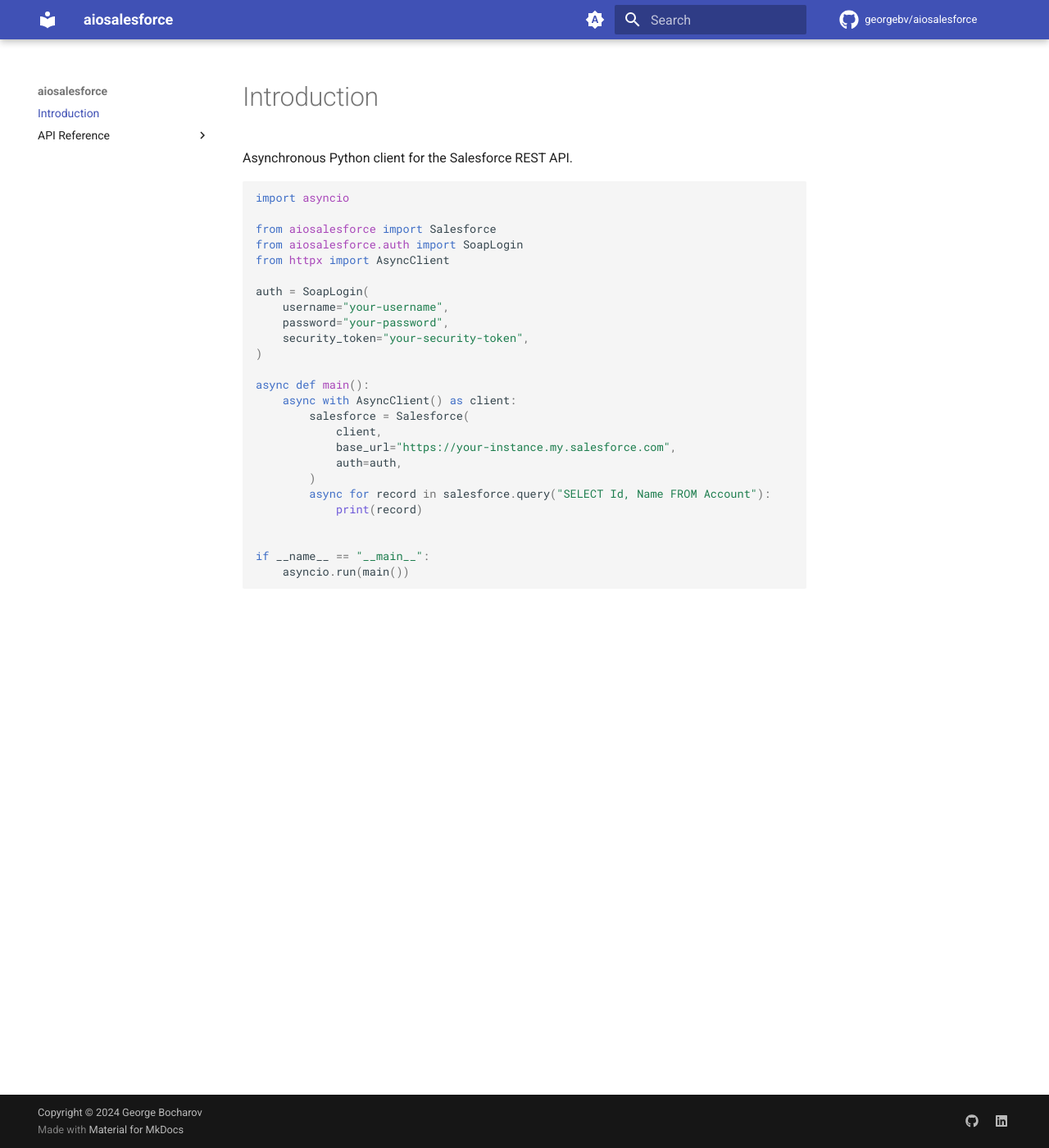
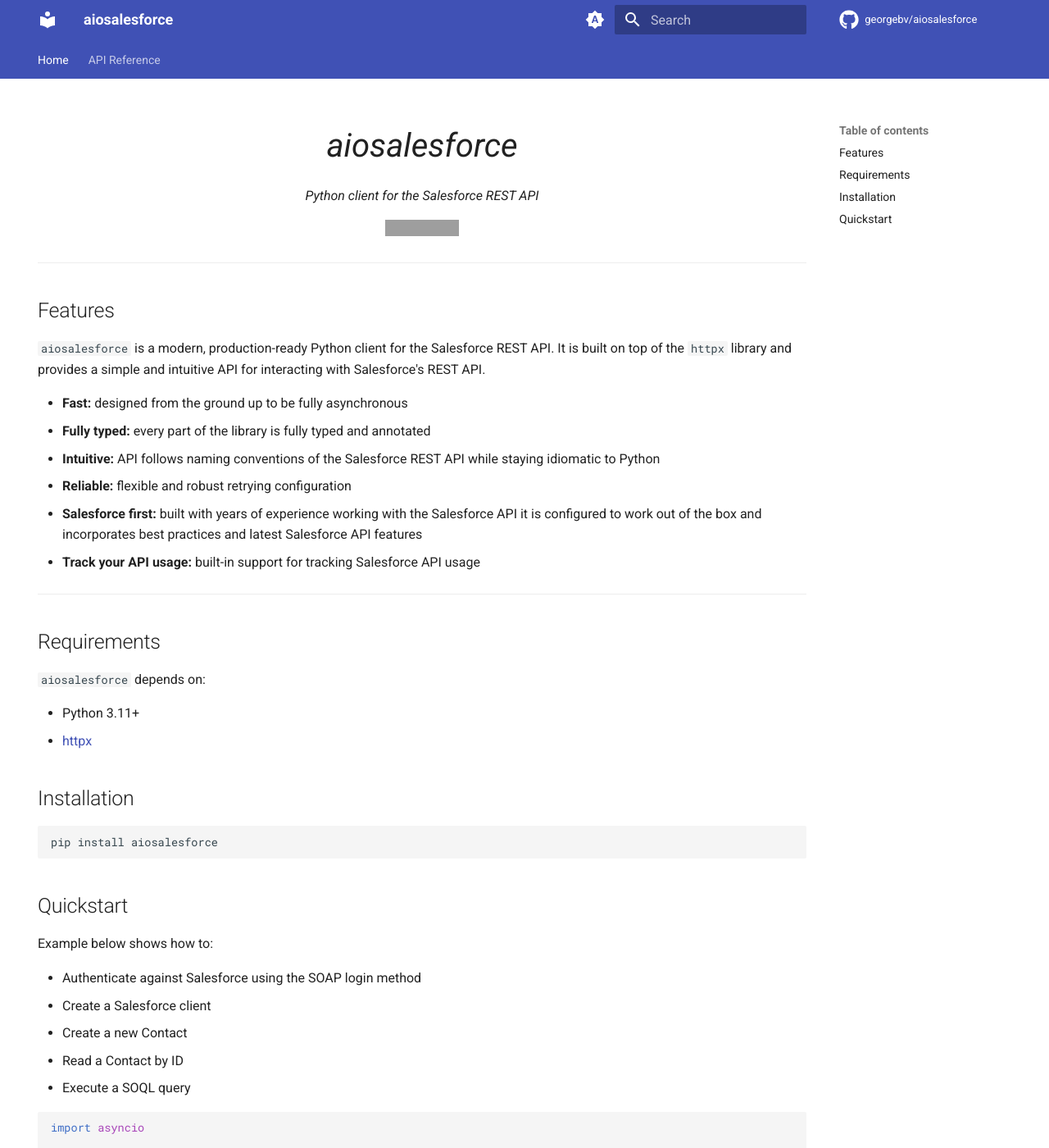
Before and after one commit to georgebv/aiosalesforce, an MkDocs documentation site: the page built from docs/index.md, in a window 1280 px wide and 1400 px high. Shown: the whole window at 82% size. Built offline with MkDocs 1.6.1 and Material for MkDocs 9.7.7, drawn with Linux system fonts in a browser that asks for light colours; comment, search, counter and statistics services are not loaded; some of the changed text lies outside the part shown; grey boxes are pictures that could not be loaded.

````diff
--- a/docs/index.md
+++ b/docs/index.md
@@ -1,4 +1,66 @@
-Asynchronous Python client for the Salesforce REST API.
+---
+hide:
+  - navigation
+---
+
+<style>
+.md-content .md-typeset h1 { display: none; }
+</style>
+
+<p align="center" style="font-size:40px; margin:0px 10px 0px 10px">
+    <em>aiosalesforce</em>
+</p>
+<p align="center">
+    <em>Python client for the Salesforce REST API</em>
+</p>
+<p align="center">
+<a href="https://pypi.org/project/aiosalesforce" target="_blank">
+    <img src="https://badge.fury.io/py/aiosalesforce.svg" alt="PyPI Package">
+</a>
+</p>
+
+---
+
+## Features
+
+`aiosalesforce` is a modern, production-ready Python client for the Salesforce REST API.
+It is built on top of the `httpx` library and provides a simple and intuitive API
+for interacting with Salesforce's REST API.
+
+- **Fast:** designed from the ground up to be fully asynchronous
+- **Fully typed:** every part of the library is fully typed and annotated
+- **Intuitive:** API follows naming conventions of the Salesforce REST API while
+  staying idiomatic to Python
+- **Reliable:** flexible and robust retrying configuration
+- **Salesforce first:** built with years of experience working with the Salesforce API
+  it is configured to work out of the box and incorporates best practices and
+  latest Salesforce API features
+- **Track your API usage:** built-in support for tracking Salesforce API usage
+
+---
+
+## Requirements
+
+`aiosalesforce` depends on:
+
+- Python 3.11+
+- [httpx](https://www.python-httpx.org/)
+
+## Installation
+
+```shell
+pip install aiosalesforce
+```
+
+## Quickstart
+
+Example below shows how to:
+
+- Authenticate against Salesforce using the SOAP login method
+- Create a Salesforce client
+- Create a new Contact
+- Read a Contact by ID
+- Execute a SOQL query
 
 ```python
 import asyncio
@@ -15,12 +78,30 @@ auth = SoapLogin(
 
 async def main():
     async with AsyncClient() as client:
+        # Create a Salesforce client
         salesforce = Salesforce(
             client,
             base_url="https://your-instance.my.salesforce.com",
             auth=auth,
         )
-        async for record in salesforce.query("SELECT Id, Name FROM Account"):
+
+        # Create a new Contact
+        contact_id = await salesforce.sobject.create(
+            "Contact",
+            {
+                "FirstName": "John",
+                "LastName": "Doe",
+                "Email": "john.doe@example.com",
+            },
+        )
+        print(f"Created Contact with ID: {contact_id}")
+
+        # Read Contact by ID
+        contact = await salesforce.sobject.get("Contact", contact_id)
+        print(contact)
+
+        # Execute a SOQL query
+        async for record in salesforce.query("SELECT Id, Name FROM Contact"):
             print(record)
 
 
--- a/mkdocs.yml
+++ b/mkdocs.yml
@@ -7,7 +7,7 @@ site_author: George Bocharov
 copyright: Copyright &copy; 2024 George Bocharov
 
 nav:
-  - Introduction: index.md
+  - Home: index.md
   - API Reference:
       - Salesforce: api-reference/salesforce-client.md
       - Salesforce.sobject: api-reference/sobject-client.md
@@ -15,6 +15,10 @@ nav:
 theme:
   name: material
   features:
+    - navigation.tabs
+    - navigation.top
+    - navigation.prune
+    - navigation.indexes
     - navigation.instant
     - navigation.instant.progress
     - search.suggest
@@ -54,6 +58,12 @@ extra:
       link: https://www.linkedin.com/in/gbocharov/
 
 markdown_extensions:
+  - toc:
+      permalink: true
+  - admonition
+  - pymdownx.details
+  - pymdownx.superfences
+  - tables
   - pymdownx.highlight:
       anchor_linenums: true
       line_spans: __span
````
Also changed, not shown: other parts of docs/index.md (+1 -0 lines), README.md (+54 -6 lines).
